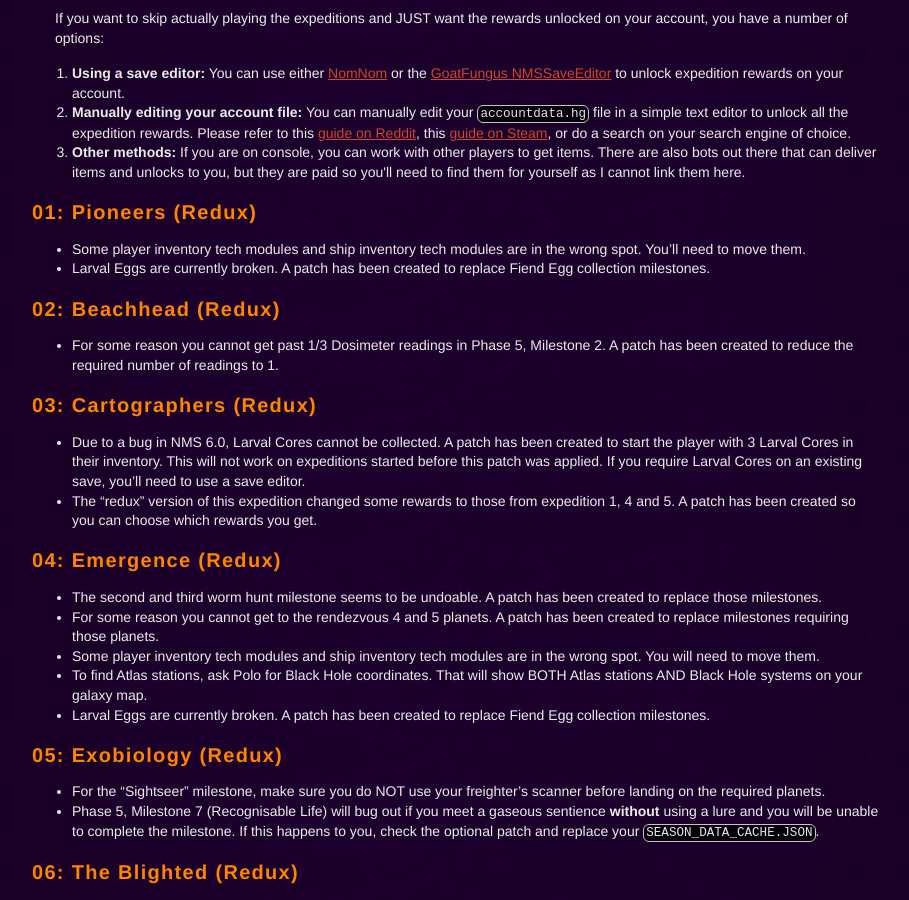
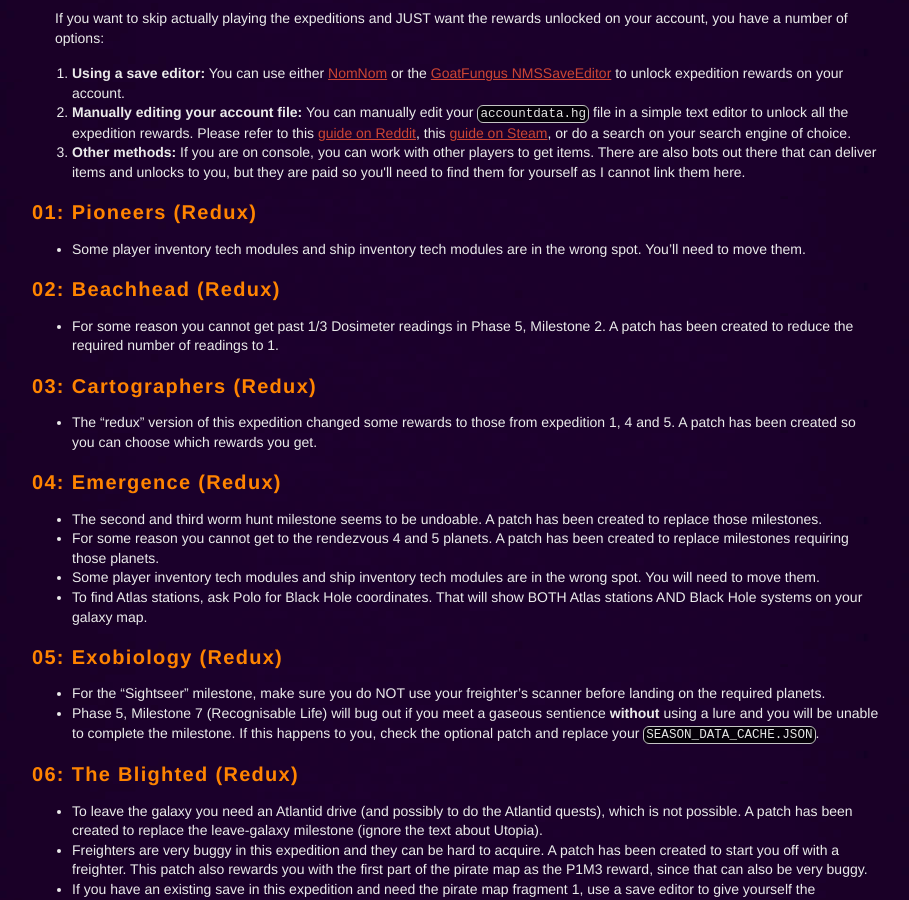
Before and after one commit to cwmonkey/nms-expeditions, a Jekyll site: the page built from index.html, in a window 1280 px wide and 900 px high, scrolled down 1988 px. Shown: the whole window, without its empty margins (183-1092 px from the left). Built offline with Jekyll 4.4.1, drawn with Linux system fonts in a browser that asks for light colours; some web fonts are replaced; some of the changed text lies outside the part shown.

Commit message:
Removing Larval Core patches
HG finally fixed the bug

```diff
--- a/_data/expeditions.yml
+++ b/_data/expeditions.yml
@@ -6,13 +6,6 @@
   redux: 1
   notice: >
           * Some player inventory tech modules and ship inventory tech modules are in the wrong spot. You'll need to move them.
-
-          * Larval Eggs are currently broken. A patch has been created to replace Fiend Egg collection milestones.
-  patches:
-    - id: 01_redux_the_pioneers_replace_fiend_eggs
-      json: 01_redux_the_pioneers.replace_fiend_eggs.patch.json
-      description: Replace Fiend Egg collection milestone (Recommended)
-      checked: 1
 - id: e02
   name: '02: Beachhead'
   description: The one with the Mass Effect crossover
@@ -33,14 +26,8 @@
   json: 03_redux_cartographers.json
   redux: 1
   notice: >
-          * Due to a bug in NMS 6.0, Larval Cores cannot be collected. A patch has been created to start the player with 3 Larval Cores in their inventory. This will not work on expeditions started before this patch was applied. If you require Larval Cores on an existing save, you'll need to use a save editor.
-
           * The "redux" version of this expedition changed some rewards to those from expedition 1, 4 and 5. A patch has been created so you can choose which rewards you get.
   patches:
-   - id: 03_redux_cartographers_larval_cores_inventory
-     json: 03_redux_cartographers.larval_cores_inventory.patch.json
-     description: Start with 3 Larval Cores in inventory (Recommended)
-     checked: 1
    - id: season_3_other_rewards
      json: 03_redux_cartographers.other_rewards.json
      description: Get rewards from season 1, 4 and 5 instead (Golden Vector, Feasting Casque Helmet, Exotic Wingpack, Streamlined Jetpack).
@@ -58,8 +45,6 @@
           * Some player inventory tech modules and ship inventory tech modules are in the wrong spot. You will need to move them.
 
           * To find Atlas stations, ask Polo for Black Hole coordinates. That will show BOTH Atlas stations AND Black Hole systems on your galaxy map.
-
-          * Larval Eggs are currently broken. A patch has been created to replace Fiend Egg collection milestones.
   patches:
     - id: 04_redux_emergence_replace_worm_hunt_2-3
       json: 04_redux_emergence.replace_worm_hunt_2-3.patch.json
@@ -68,10 +53,6 @@
     - id: 04_redux_emergence_replace_rdv4-5_milestones
       json: 04_redux_emergence.replace_rdv4-5_milestones.patch.json
       description: Replace rendezvous 4-5 and related milestones (Recommended)
-      checked: 1
-    - id: 04_redux_emergence_replace_fiend_eggs
-      json: 04_redux_emergence.replace_fiend_eggs.patch.json
-      description: Replace Fiend Egg collection milestone (Recommended)
       checked: 1
 - id: e05
   name: '05: Exobiology'
@@ -120,16 +101,10 @@
           * The community milestones cannot be completed offline. A patch has been created to replace them with other milestones (ignore the message about Vile Spawns, you can collect them at any time). Unfortunately the Memory Fragments never upgrade.
 
           * This expedition breaks a lot, in particular the "reset save on death" mechanic. It seems to be working now, but if it breaks you can use the patch to disable it.
-
-          * Larval Eggs are currently broken. A patch has been created to replace Fiend Egg collection milestones.
   patches:
    - id: leviathan_replace_community_missions
      json: 07_redux_leviathan.replace_community_missions.patch.json
      description: Replace community milestones since they cannot be completed offline (Recommended)
-     checked: 1
-   - id: 07_redux_leviathan_replace_fiend_eggs
-     json: 07_redux_leviathan.replace_fiend_eggs.patch.json
-     description: Replace Fiend Egg collection milestone (Recommended)
      checked: 1
    - id: leviathan_no_reset_on_death
      json: 07_redux_leviathan.no_reset_on_death.patch.json
@@ -215,16 +190,10 @@
   redux: 1
   notice: >
           * HG changed how abandoned galaxies work. There is no longer any way to find synthetic life forms in them. A patch has been created to replace the "scan synthetic life forms" milestone.
-
-          * Larval Eggs are currently broken. A patch has been created to replace Fiend Egg collection milestones.
   patches:
    - id: adrift_synthetic_creature_scan_replace
      json: 13_adrift.synthetic_creature_scan_replace.patch.json
      description: Replace "scan synthetic life forms" milestone with a milestone to visit a red star (Recommended)
-     checked: 1
-   - id: 13_adrift_replace_fiend_eggs
-     json: 13_adrift.replace_fiend_eggs.patch.json
-     description: Replace Fiend Egg collection milestone (Recommended)
      checked: 1
 - id: e014
   name: '14: Liquidators'
@@ -234,16 +203,10 @@
   redux: 1
   notice: >
           * Community milestones cannot be completed while offline. A patch has been created to replace them with offline milestones.
-
-          * Larval Eggs are currently broken. A patch has been created to replace Fiend Egg collection milestones.
   patches:
    - id: liquidators_replace_community_milestones
      json: 14_liquidators.replace_community_milestones.patch.json
      description: Replace online-only community milestones with offline-friendly milestones (Recommended)
-     checked: 1
-   - id: 14_liquidators_replace_fiend_eggs
-     json: 14_liquidators.replace_fiend_eggs.patch.json
-     description: Replace Fiend Egg collection milestone (Recommended)
      checked: 1
 - id: e015
   name: '15: Aquarius'
```
Also changed, not shown: _posts/2025-09-03-2-remove-larval-core-patches.md (added, +7 -0 lines), patched/01 - Pioneers (Latest)/SEASON_DATA_CACHE.JSON, patched/03 - Cartographers (Latest)/SEASON_DATA_CACHE.JSON, patched/04 - Emergence (Latest)/SEASON_DATA_CACHE.JSON, patched/07 - Leviathan (Latest)/SEASON_DATA_CACHE.JSON, patched/13 - Adrift (Latest)/SEASON_DATA_CACHE.JSON, patched/14 - Liquidators (Latest)/SEASON_DATA_CACHE.JSON.
